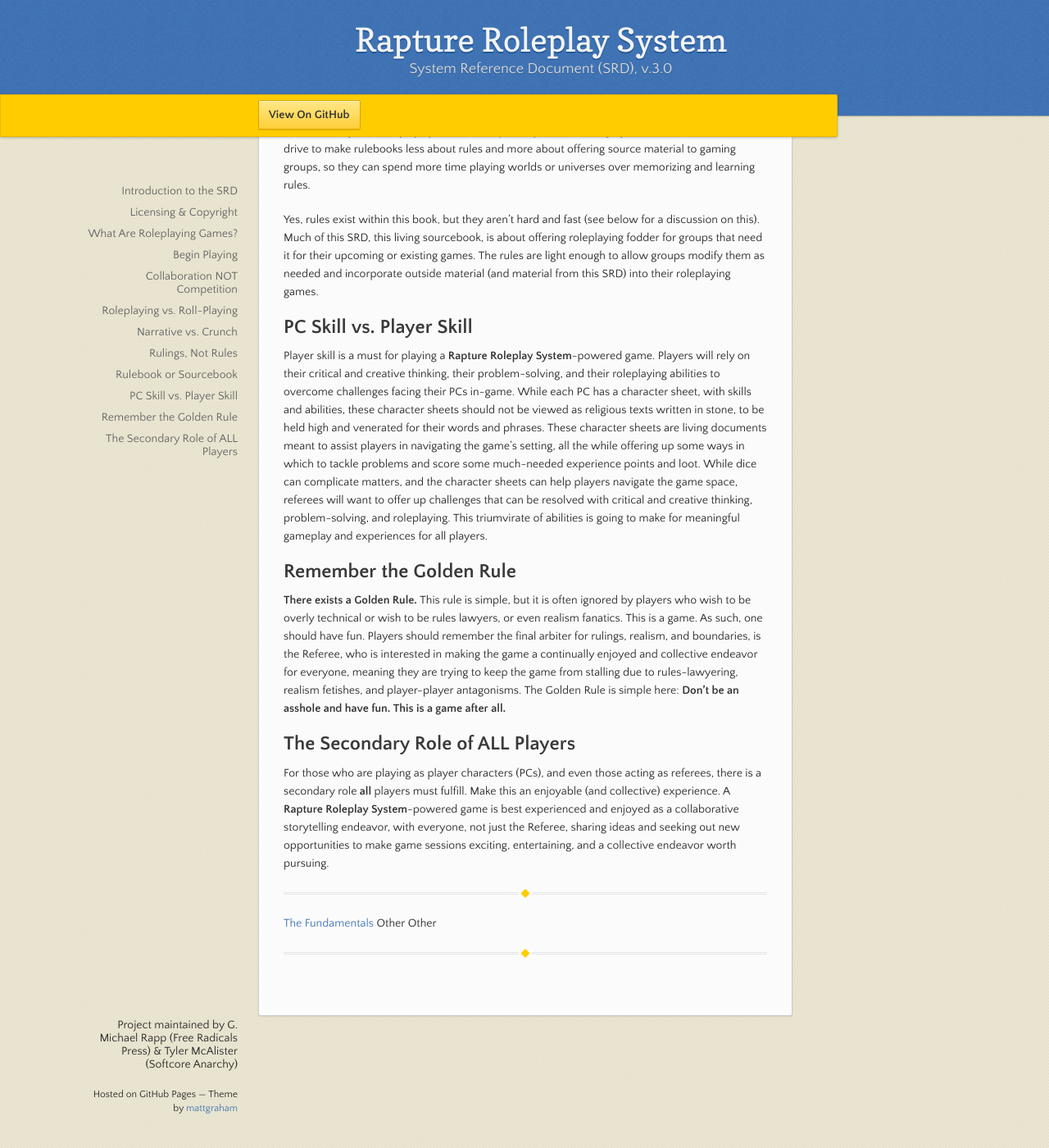
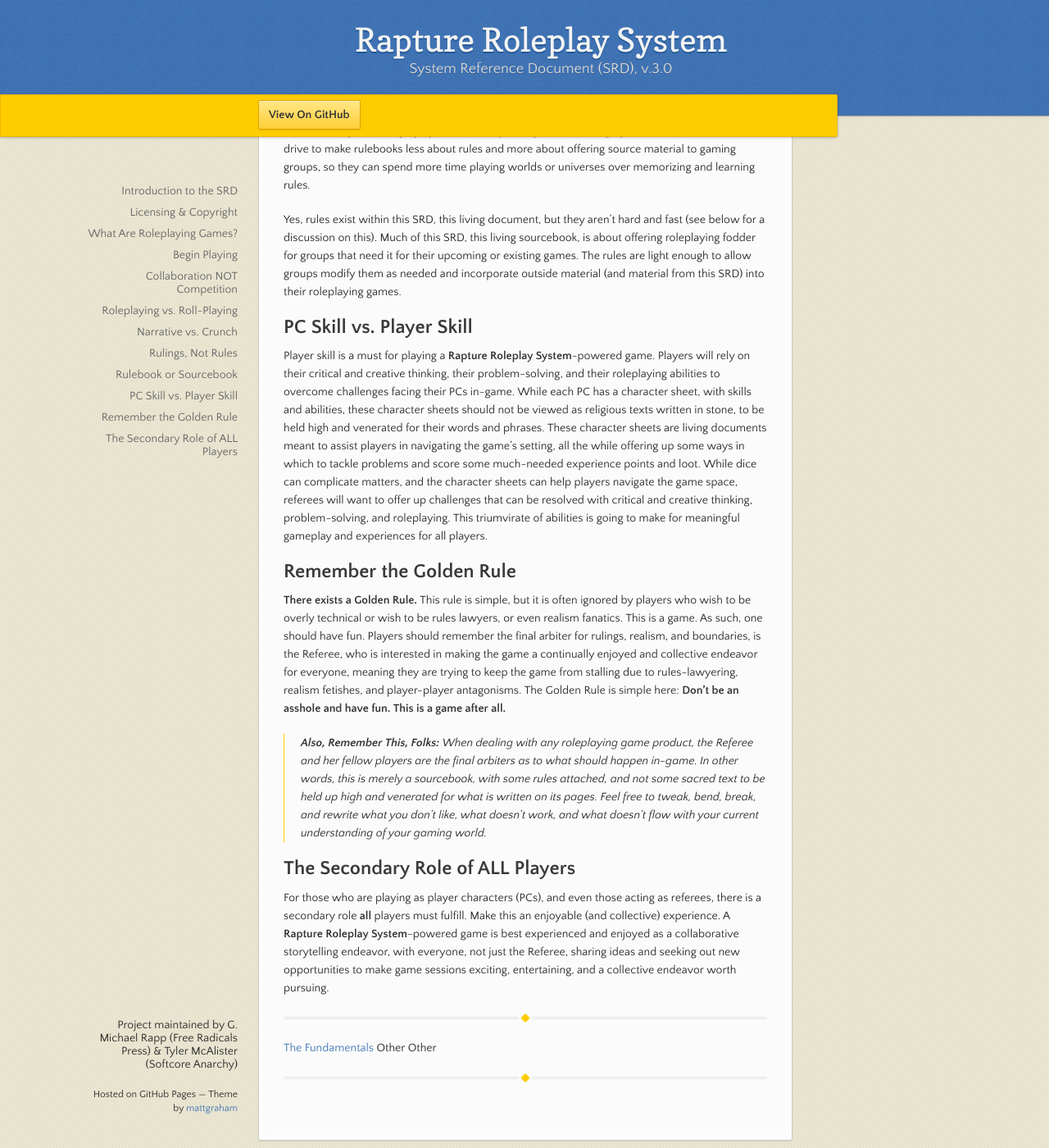
Before and after one commit to GMichaelRapp/rapture, a Jekyll site: the page built from index.md, in a window 1280 px wide and 1400 px high, scrolled down 3436 px. Shown: the whole window at 82% size. Built offline with Jekyll 4.4.1, drawn with Linux system fonts in a browser that asks for light colours.

Commit message:
Update index.md

```diff
--- a/index.md
+++ b/index.md
@@ -57,14 +57,15 @@ The following SRD emphasizes sourcebooks over rulebooks.
 
 The tabletop roleplaying hobby is notorious for its multi-hundred-page rulebooks, strict rules, and bloat. The **Rapture Roleplay System** was inspired by the **Free Kriegsspiel Revolution (FKR)** and its drive to make rulebooks less about rules and more about offering source material to gaming groups, so they can spend more time playing worlds or universes over memorizing and learning rules.
 
-Yes, rules exist within this book, but they aren’t hard and fast (see below for a discussion on this). Much of this SRD, this living sourcebook, is about offering roleplaying fodder for groups that need it for their upcoming or existing games. The rules are light enough to allow groups modify them as needed and incorporate outside material (and material from this SRD) into their roleplaying games.
-
+Yes, rules exist within this SRD, this living document, but they aren’t hard and fast (see below for a discussion on this). Much of this SRD, this living sourcebook, is about offering roleplaying fodder for groups that need it for their upcoming or existing games. The rules are light enough to allow groups modify them as needed and incorporate outside material (and material from this SRD) into their roleplaying games.
 
 ## PC Skill vs. Player Skill
 Player skill is a must for playing a **Rapture Roleplay System**-powered game. Players will rely on their critical and creative thinking, their problem-solving, and their roleplaying abilities to overcome challenges facing their PCs in-game. While each PC has a character sheet, with skills and abilities, these character sheets should not be viewed as religious texts written in stone, to be held high and venerated for their words and phrases. These character sheets are living documents meant to assist players in navigating the game’s setting, all the while offering up some ways in which to tackle problems and score some much-needed experience points and loot. While dice can complicate matters, and the character sheets can help players navigate the game space, referees will want to offer up challenges that can be resolved with critical and creative thinking, problem-solving, and roleplaying. This triumvirate of abilities is going to make for meaningful gameplay and experiences for all players.
 
 ## Remember the Golden Rule
 **There exists a Golden Rule.** This rule is simple, but it is often ignored by players who wish to be overly technical or wish to be rules lawyers, or even realism fanatics. This is a game. As such, one should have fun. Players should remember the final arbiter for rulings, realism, and boundaries, is the Referee, who is interested in making the game a continually enjoyed and collective endeavor for everyone, meaning they are trying to keep the game from stalling due to rules-lawyering, realism fetishes, and player-player antagonisms. The Golden Rule is simple here: **Don’t be an asshole and have fun. This is a game after all.**
+
+> **Also, Remember This, Folks:** When dealing with any roleplaying game product, the Referee and her fellow players are the final arbiters as to what should happen in-game. In other words, this is merely a sourcebook, with some rules attached, and not some sacred text to be held up high and venerated for what is written on its pages. Feel free to tweak, bend, break, and rewrite what you don’t like, what doesn’t work, and what doesn’t flow with your current understanding of your gaming world.
 
 ## The Secondary Role of ALL Players
 For those who are playing as player characters (PCs), and even those acting as referees, there is a secondary role **all** players must fulfill. Make this an enjoyable (and collective) experience. A **Rapture Roleplay System**-powered game is best experienced and enjoyed as a collaborative storytelling endeavor, with everyone, not just the Referee, sharing ideas and seeking out new opportunities to make game sessions exciting, entertaining, and a collective endeavor worth pursuing.
```
